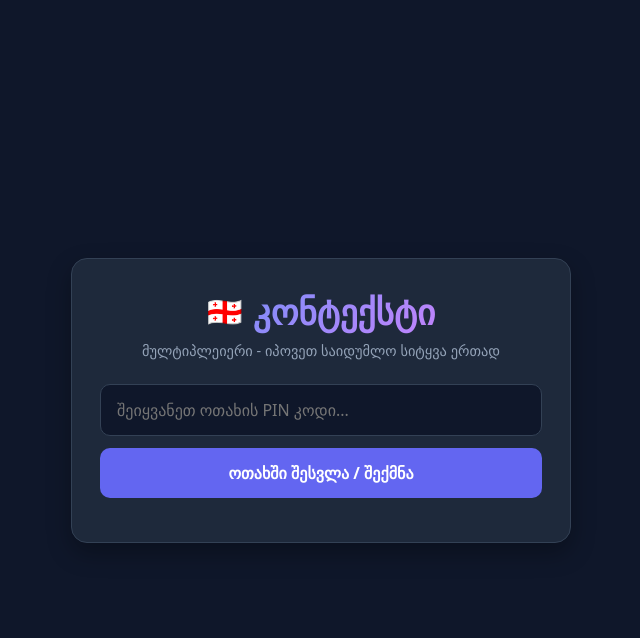
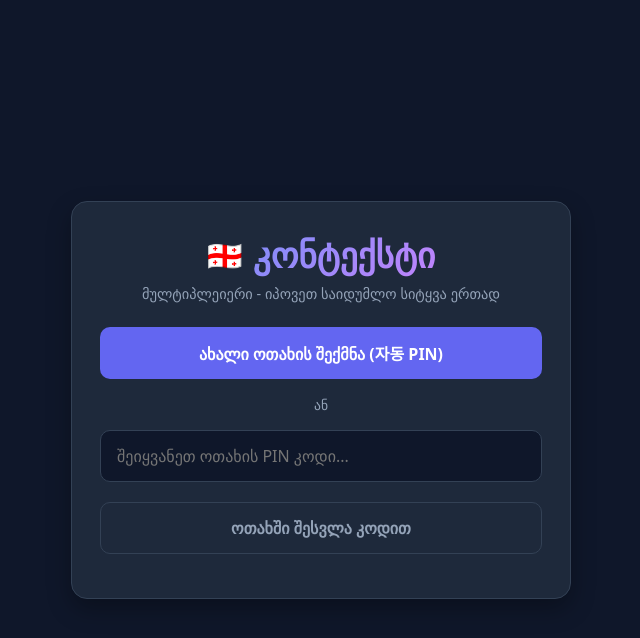
Before and after one commit to klapperbein/kontekst-ge, a Flask app: page / in a window 1280 px wide. Shown: the top 638 px of the page, without its empty margins (319-959 px from the left). Run offline with Flask 3, Linux system fonts and the light colour scheme; some libraries are stand-ins or nearby versions.

Commit message:
index.html

```diff
--- a/templates/index.html
+++ b/templates/index.html
@@ -115,6 +115,18 @@
             transform: scale(0.98);
         }
 
+        .secondary-btn {
+            background: transparent;
+            border: 1px solid var(--border-color);
+            color: var(--text-muted);
+            margin-top: 8px;
+        }
+
+        .secondary-btn:hover {
+            background: rgba(255, 255, 255, 0.05);
+            color: white;
+        }
+
         .game-status-bar {
             display: flex;
             justify-content: space-between;
@@ -166,15 +178,17 @@
         </div>
         <p class="subtitle">მულტიპლეიერი - იპოვეთ საიდუმლო სიტყვა ერთად</p>
 
-        <!-- ოთახის და PIN კოდის პანელი -->
         <div id="room-setup" class="input-group">
+            <button id="create-room-btn">ახალი ოთახის შექმნა (자동 PIN)</button>
+            <div style="text-align: center; color: var(--text-muted); font-size: 0.85rem; margin: 4px 0;">ან</div>
             <input type="text" id="room-input" placeholder="შეიყვანეთ ოთახის PIN კოდი...">
-            <button id="join-room-btn">ოთახში შესვლა / შექმნა</button>
+            <button id="join-room-btn" class="secondary-btn">ოთახში შესვლა კოდით</button>
         </div>
 
-        <!-- თამაშის ძირითადი პანელი (თავიდან დამალულია, სანამ ოთახში არ შეხვალთ) -->
         <div id="game-panel" class="hidden">
-            <div id="status-bar" class="game-status-bar">ოთახი: <span id="current-room-name">არ არის</span></div>
+            <div id="status-bar" class="game-status-bar">
+                <span>ოთახი PIN: <span id="current-room-name" style="color:white;">-</span></span>
+            </div>
 
             <div class="input-group">
                 <input type="text" id="guess-input" placeholder="შეიყვანეთ სიტყვა...">
@@ -191,6 +205,7 @@
         const roomSetup = document.getElementById('room-setup');
         const gamePanel = document.getElementById('game-panel');
         const roomInput = document.getElementById('room-input');
+        const createRoomBtn = document.getElementById('create-room-btn');
         const joinRoomBtn = document.getElementById('join-room-btn');
         const currentRoomName = document.getElementById('current-room-name');
 
@@ -200,14 +215,26 @@
 
         let currentRoom = '';
 
-        // ოთახში შესვლა / PIN კოდის გაგზავნა
+        // ახალი ოთახის შექმნა (ავტომატური PIN-ის გენერაცია)
+        createRoomBtn.addEventListener('click', () => {
+            const randomPin = Math.floor(1000 + Math.random() * 9000).toString();
+            currentRoom = randomPin;
+
+            socket.emit('join_room', { room: currentRoom });
+
+            currentRoomName.textContent = currentRoom;
+            roomSetup.classList.add('hidden');
+            gamePanel.classList.remove('hidden');
+        });
+
+        // არსებულ ოთახში შესვლა ჩწერილი PIN-ით
         joinRoomBtn.addEventListener('click', () => {
             const roomCode = roomInput.value.trim();
             if (roomCode) {
                 currentRoom = roomCode;
-                socket.emit('join_room', { room: roomCode });
+                socket.emit('join_room', { room: currentRoom });
 
-                currentRoomName.textContent = roomCode;
+                currentRoomName.textContent = currentRoom;
                 roomSetup.classList.add('hidden');
                 gamePanel.classList.remove('hidden');
             } else {
@@ -238,7 +265,7 @@
             });
         }
 
-        // სერვერიდან შედეგების მიღება და ეკრანზე გამოტანა
+        // სერვერიდან შედეგების მიღება და ეკრანზე ისტორიის ჩვენება
         socket.on('guess_result', function(data) {
             if (!data) return;
 
@@ -248,6 +275,7 @@
             const wordSpan = document.createElement('span');
             wordSpan.textContent = data.word || '';
             wordSpan.style.zIndex = '2';
+            wordSpan.style.fontWeight = 'bold';
 
             const scoreSpan = document.createElement('span');
             scoreSpan.textContent = data.score !== undefined ? `სიახლოვე: ${data.score}` : '';
@@ -257,7 +285,7 @@
             card.appendChild(wordSpan);
             card.appendChild(scoreSpan);
 
-            // ისტორიის თავში დამატება
+            // ახალი სიტყვა დაემატება სიის თავში
             historyDiv.prepend(card);
         });
     </script>
```
